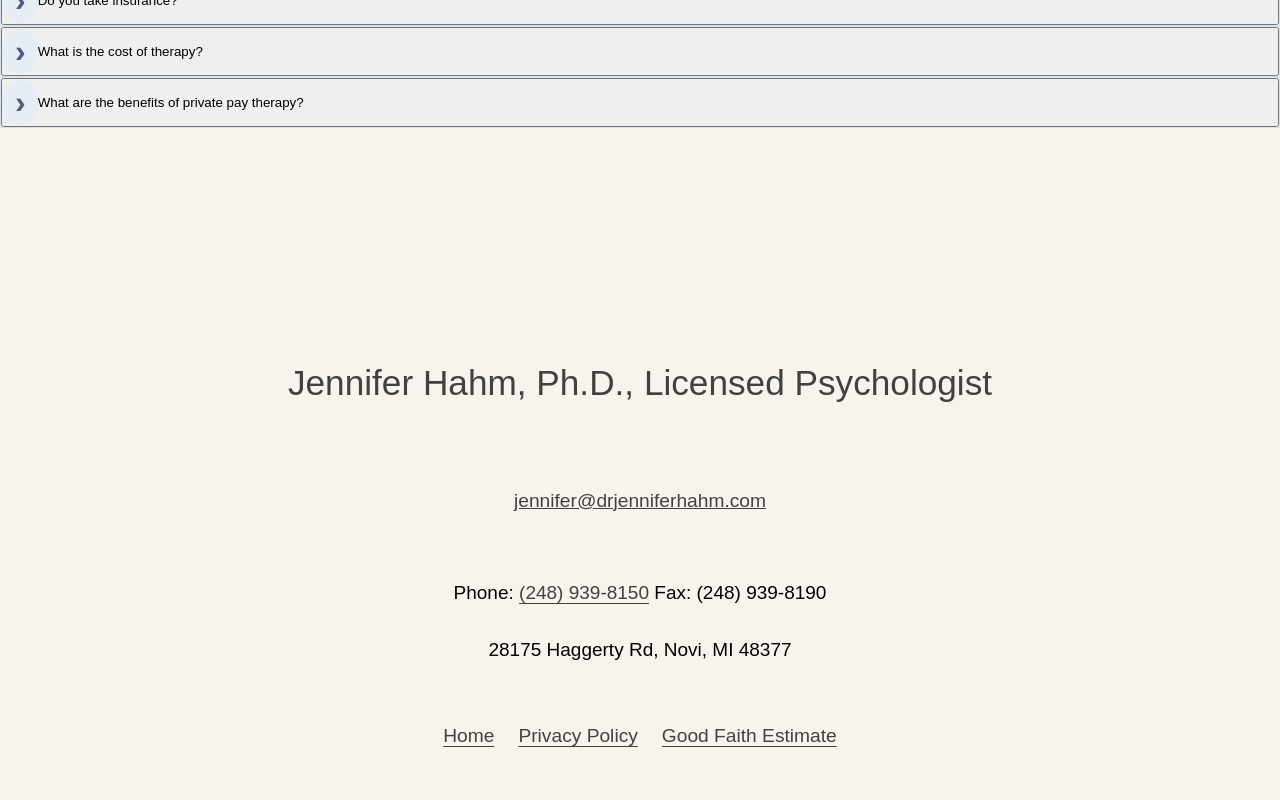
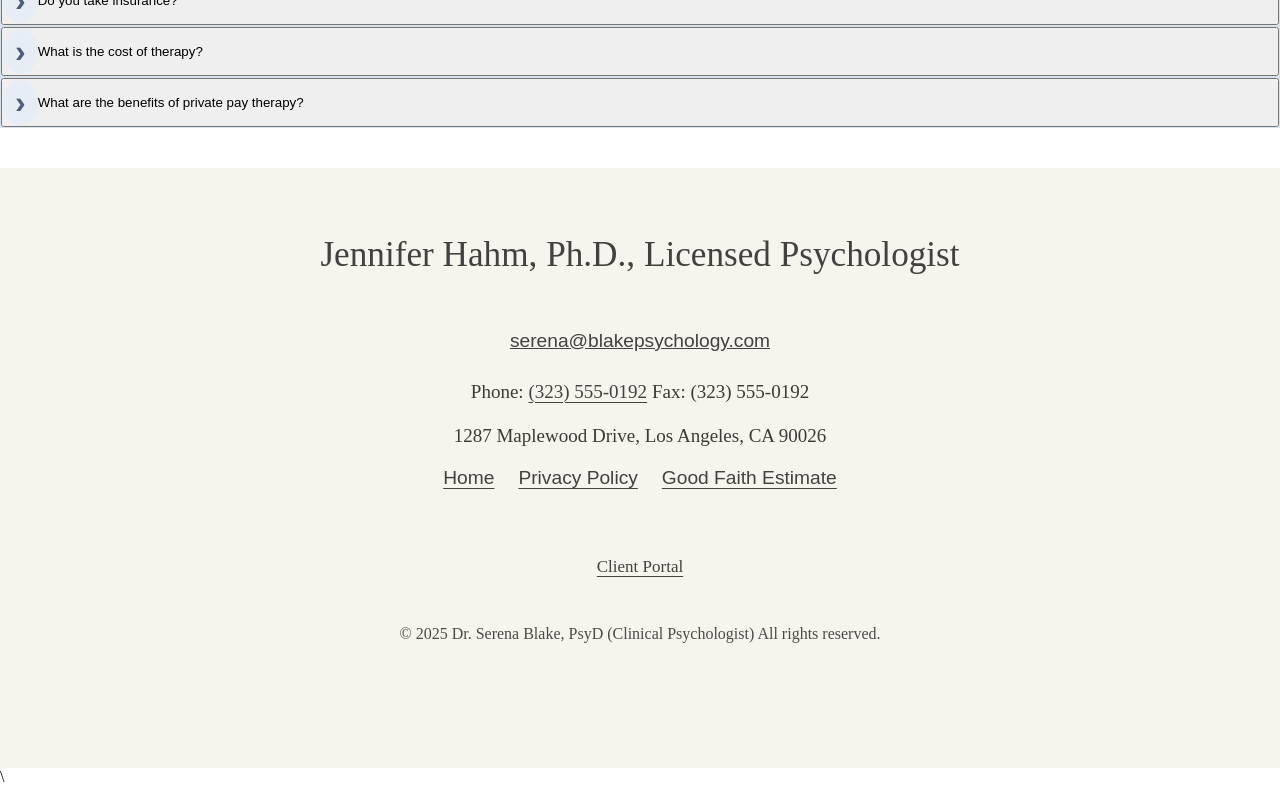
Before and after one commit to SakshamJuneja007/therapist, a Next.js app: page / in a window 1280 px wide. Shown: the part 7960-8760 px from the top of the page. Built offline with nearby package versions, Linux system fonts and the light colour scheme; a web font is replaced by a local one.

Commit message:
Update footer.tsx

```diff
--- a/src/app/components/footer.tsx
+++ b/src/app/components/footer.tsx
@@ -1,140 +1,77 @@
-'use client';
+'use client'
+import './footer.css'
 
 export default function Footer() {
-  const styles = {
-    footer: {
-      backgroundColor: '#f7f4ed',
-      textAlign: 'center' as const,
-      paddingLeft: '1.5rem',
-      paddingRight: '1.5rem',
-      color: '#3b3a36',
-      fontFamily: "'FreightSansPro', sans-serif",
-      paddingTop: '8rem',
-      paddingBottom: '8rem',
-      minHeight: '500px',
-    },
-    heading: {
-      color: '#41413f',
-      fontFamily: 'outwitt, sans-serif',
-      fontWeight: 50,
-      fontSize: '35.2px',
-      lineHeight: '58.2042px',
-      marginTop: '40px',
-      marginBottom: '2rem',
-      fontWeight: 'lighter',
-    },
-    emailLink: {
-      fontFamily: "'freight-sans-pro', sans-serif",
-      fontSize: '19.2px',
-      fontWeight: 'lighter' as const,
-      lineHeight: '34.56px',
-      textDecoration: 'underline',
-      color: '#41413f',
-      marginTop: '5px',
-      display: 'inline-block',
-    },
-    contactText: {
-      fontFamily: "'FreightSansPro', sans-serif",
-      fontSize: '19px',
-      fontWeight: 'lighter' as const,
-      color: 'black',
-      margin: 0,
-      lineHeight: '1.5',
-    },
-    footerLinksContainer: {
-      display: 'flex',
-      flexWrap: 'wrap' as const,
-      justifyContent: 'center',
-      alignItems: 'center',
-      gap: '24px',
-      marginBottom: '3rem',
-      fontSize: '19.2px',
-      fontFamily: "'FreightSansPro', sans-serif",
-      textAlign: 'center' as const,
-    },
-    footerLink: {
-      textDecoration: 'underline',
-      textUnderlineOffset: '4px',
-      textDecorationThickness: '1px',
-      display: 'inline-block',
-      marginTop: '20px',
-      color: '#41413f',
-    },
-    clientPortal: {
-      textDecoration: 'underline',
-      fontSize: '17px',
-      fontFamily: "'FreightSansPro', sans-serif",
-      textUnderlineOffset: '4px',
-      marginBottom: '3rem',
-      color: '#41413f',
-      display: 'inline-block',
-    },
-    copyright: {
-      fontSize: '0.875rem', // text-sm = 14px approx
-      color: '#4b4a47',
-      fontFamily: "'FreightSansPro', sans-serif",
-      marginTop: '30px',
-    },
-    spaceY3: {
-      marginBottom: '2.5rem',
-    },
-  };
+  return (
+    <footer className="bg-[#f7f4ed] text-center px-6 text-[#3b3a36] font-freight py-32 min-h-[600px]">
 
-  return (
-    <footer style={styles.footer}>
       {/* Name */}
-      <h2 style={styles.heading}>
-        <br />
-        Jennifer Hahm, Ph.D., Licensed Psychologist
+      <h2 className="text-[#41413f] font-freight text-[35.2px] font-light leading-[46.91px] mb-8 custom-headings mt-[40px]">
+        <br />Jennifer Hahm, Ph.D., Licensed Psychologist
       </h2>
 
       {/* Contact Info */}
-      <div style={styles.spaceY3}>
-        <p style={{ marginBottom: '0.75rem', textAlign: 'center', color: 'black' }}>
-          <a href="mailto:jennifer@drjenniferhahm.com" style={styles.emailLink}>
-            <br />
-            jennifer@drjenniferhahm.com
+<div className="space-y-3 mb-10 text-center text-black">
+  <p>
+<a
+  href="mailto: serena@blakepsychology.com"
+  className="email-link inline-block"
+>
+  <br /> serena@blakepsychology.com
 </a>
   </p>
-        <p style={styles.contactText}>
-          <br />
-          Phone:{' '}
-          <a href="tel:2489398150" style={styles.footerLink}>
-            (248) 939-8150
+        <p className="font-freightSans text-[19px] font-light">
+          <br />Phone:{' '}
+          <a
+            href="tel:(323) 555-0192"
+            className="underline decoration-1 underline-offset-4"
+          >
+           (323) 555-0192
           </a>{' '}
-          Fax: (248) 939-8190
+          Fax: (323) 555-0192
         </p>
-        <p style={styles.contactText}>
-          <br />
-          28175 Haggerty Rd, Novi, MI 48377
+        <p className="font-freightSans text-[19px] font-light">
+         <br /> 1287 Maplewood Drive, Los Angeles, CA 90026
         </p>
       </div>
 
       {/* Navigation Links */}
-      <div style={styles.footerLinksContainer}>
-        <a href="#" style={styles.footerLink}>
+      <div className="footer-links mb-12 space-x-6 text-center">
+  <a
+    href="#"
+    className="underline underline-offset-4 decoration-1 text-black"
+  >
     Home
   </a>
-        <a href="#" style={styles.footerLink}>
+  <a
+    href="#"
+    className="underline underline-offset-4 decoration-1 text-black"
+  >
     Privacy Policy
   </a>
-        <a href="#" style={styles.footerLink}>
+  <a
+    href="#"
+    className="underline underline-offset-4 decoration-1 text-black "
+  >
     Good Faith Estimate
   </a>
 </div>
 
+
       {/* Client Portal */}
-      <div style={{ marginBottom: '3rem' }}>
-        <a href="#" style={styles.clientPortal}>
-          <br />
-          Client Portal
+      <div className="mb-12">
+        <a
+          href="#"
+          className="underline text-[17px] font-freightSans decoration-1 underline-offset-4"
+        >
+         <br /> Client Portal
         </a>
       </div>
 
       {/* Copyright */}
-      <p style={styles.copyright}>
-        <br />© 2025 Jennifer Hahm Ph.D. Psychological Services, PLLC. All rights reserved.
+      <p className="text-sm text-[#4b4a47] font-freightSans mt-[30px]">
+       <br /> © 2025 Dr. Serena Blake, PsyD (Clinical Psychologist) All rights reserved.
       </p>
     </footer>
-  );
+  )
 }
```
Lines whose indentation alone changed are shown as unchanged.
